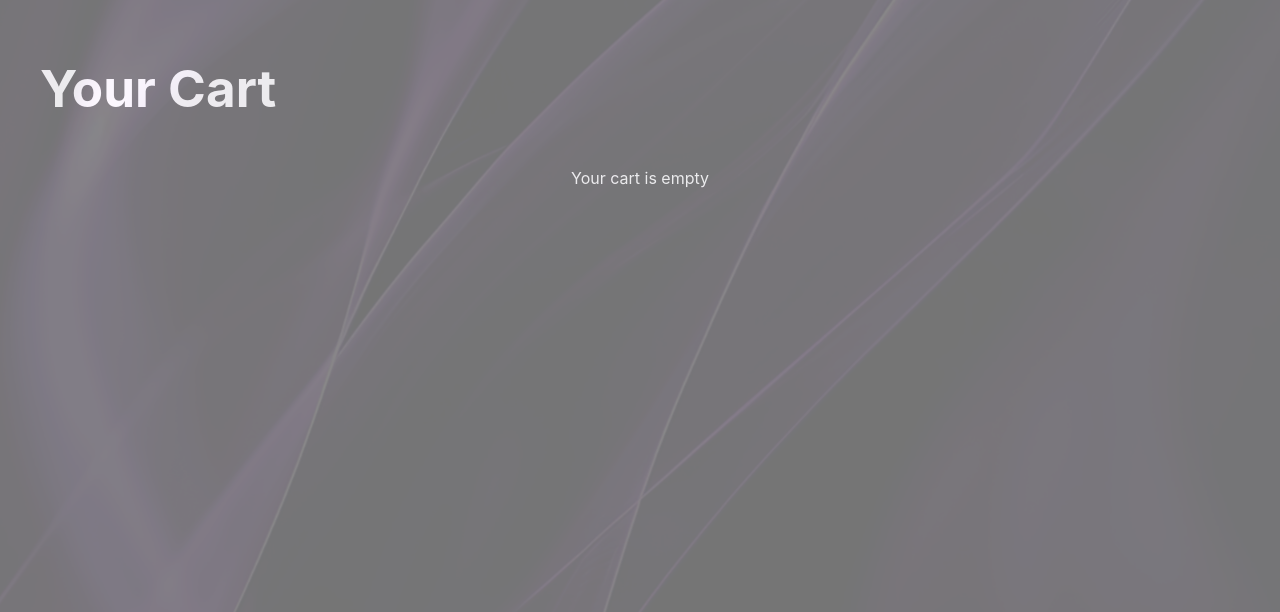
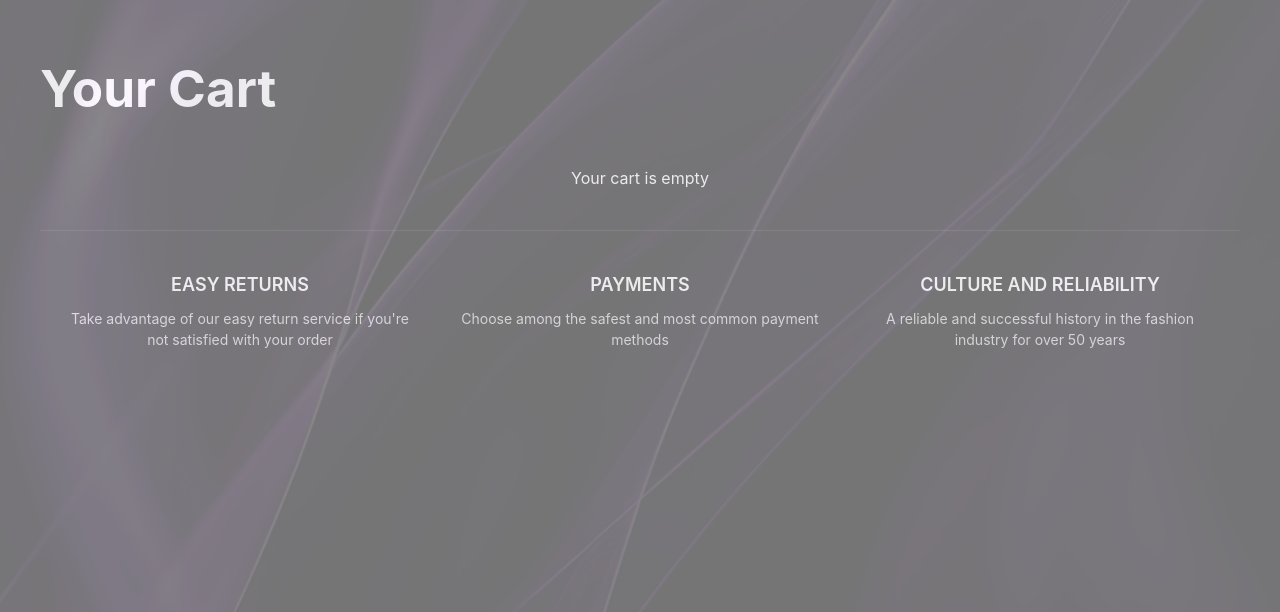
Before and after one commit to luxuryintaste-LIT/lit-ecommerce-backend, a React (Vite) app: page /cart in a window 1280 px wide. Shown: the top 612 px of the page. Built offline with nearby package versions, Linux system fonts and the light colour scheme.

Commit message:
added content in cart

```diff
--- a/src/pages/Cart.jsx
+++ b/src/pages/Cart.jsx
@@ -148,6 +148,23 @@ const Cart = () => {
           </div>
         </div>
       )}
+
+      <div className="features-section">
+        <div className="feature-item">
+          <h3 className="feature-title">EASY RETURNS</h3>
+          <p className="feature-description">Take advantage of our easy return service if you're not satisfied with your order</p>
+        </div>
+
+        <div className="feature-item">
+          <h3 className="feature-title">PAYMENTS</h3>
+          <p className="feature-description">Choose among the safest and most common payment methods</p>
+        </div>
+
+        <div className="feature-item">
+          <h3 className="feature-title">CULTURE AND RELIABILITY</h3>
+          <p className="feature-description">A reliable and successful history in the fashion industry for over 50 years</p>
+        </div>
+      </div>
     </div>
   );
 };
--- a/src/styles/Cart.css
+++ b/src/styles/Cart.css
@@ -196,6 +196,33 @@
   margin-top: 10px;
 }
 
+.features-section {
+  display: flex;
+  justify-content: space-between;
+  padding: 40px 0;
+  border-top: 1px solid rgba(255, 255, 255, 0.1);
+  margin-top: 40px;
+}
+
+.feature-item {
+  flex: 1;
+  text-align: center;
+  padding: 0 20px;
+}
+
+.feature-title {
+  font-size: 18px;
+  font-weight: 600;
+  margin-bottom: 10px;
+  color: white;
+}
+
+.feature-description {
+  font-size: 14px;
+  color: rgba(255, 255, 255, 0.8);
+  line-height: 1.5;
+}
+
 @media (max-width: 768px) {
   .cart-page, .wishlist-page {
     padding: 20px;
@@ -227,4 +254,13 @@
   .order-summary {
     margin-top: 0;
   }
+
+  .features-section {
+    flex-direction: column;
+    gap: 30px;
+  }
+
+  .feature-item {
+    padding: 0;
+  }
 }
```
